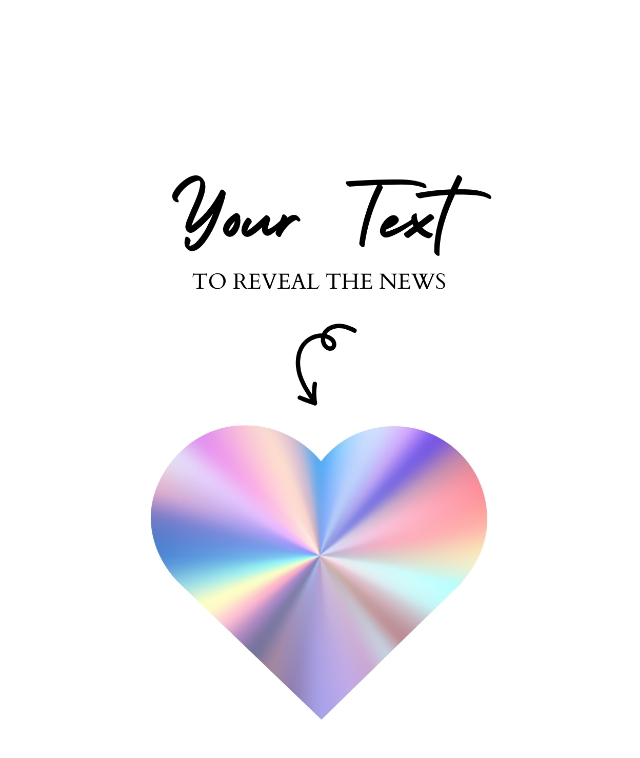
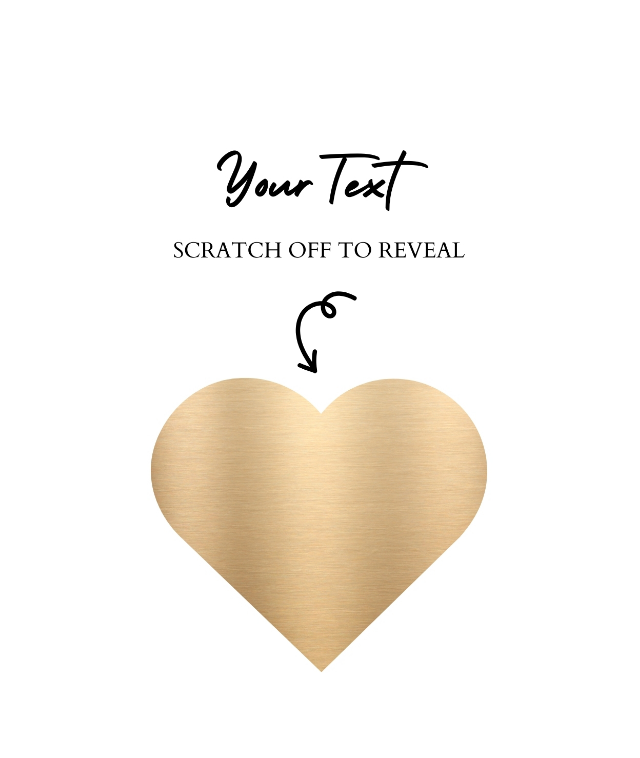
Before and after one commit to Yallinvited/surprise-0006, a plain HTML site: page index.html in a window 1280 px wide. Shown: the whole page, without its empty margins (321-961 px from the left). Drawn offline with Linux system fonts and the light colour scheme.

Commit message:
Update index.html

```diff
--- a/index.html
+++ b/index.html
@@ -40,14 +40,14 @@
 </head>
 <body>
     <div id="container">
-        <img id="underImage" src="4.jpg" alt="Zdjęcie pod spodem">
+        <img id="underImage" src="5.jpg" alt="Zdjęcie pod spodem">
         <canvas id="scratchCanvas"></canvas>
     </div>
     <script>
         const canvas = document.getElementById('scratchCanvas');
         const ctx = canvas.getContext('2d');
         const underImage = document.getElementById('underImage');
-        const topImageSrc = '3.jpg';
+        const topImageSrc = '6.jpg';
         let isDrawing = false;
 
         function resizeCanvas() {
```
